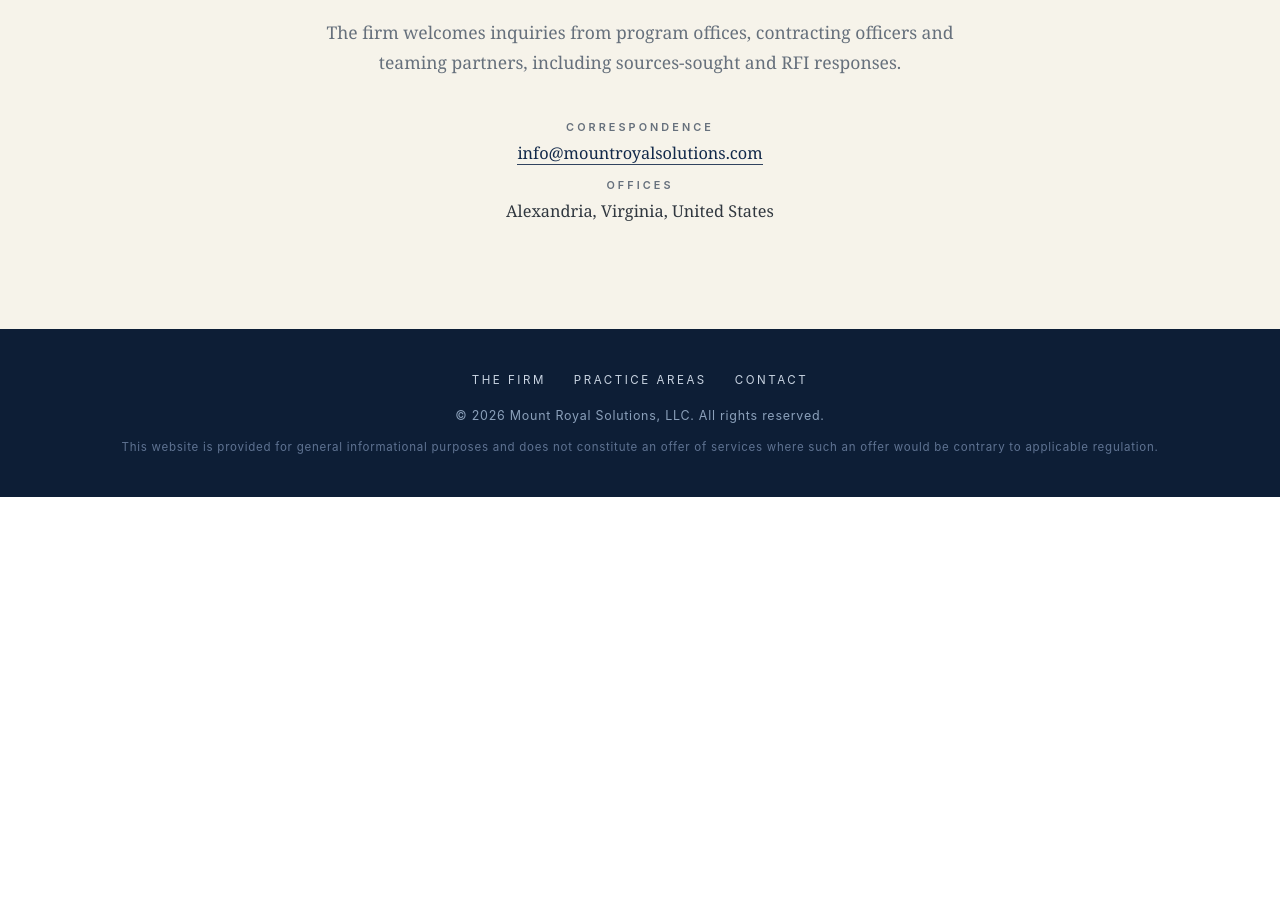
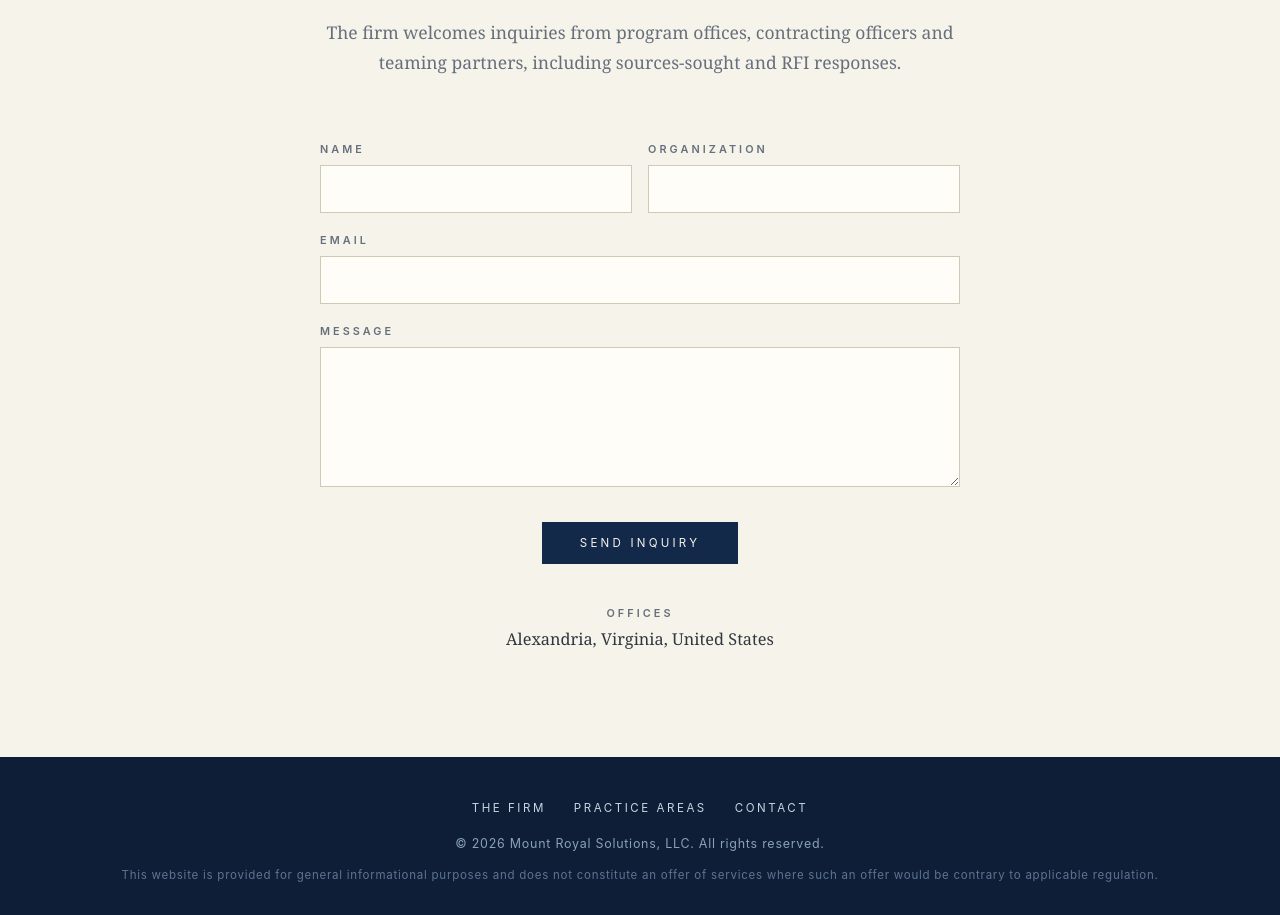
Before and after one commit to tropisenholding/mountroyal-website, a plain HTML site: page index.html in a window 1280 px wide. Shown: the part 6399-7314 px from the top of the page. Before the commit the page ends 6896 px from the top, so only its background shows below. Drawn offline with Linux system fonts and the light colour scheme.

Commit message:
Replace contact email with inquiry form

```diff
--- a/index.html
+++ b/index.html
@@ -104,6 +104,17 @@
   .contact .details div{margin:8px 0}
   .contact .details b{font-family:var(--sans);font-size:.68rem;letter-spacing:.28em;text-transform:uppercase;color:var(--gray);font-weight:600;display:block;margin-bottom:2px}
   .contact a{border-bottom:1px solid var(--hairline-dark)}
+  .cform{max-width:640px;margin:44px auto 0;text-align:left}
+  .cform .frow{display:grid;grid-template-columns:1fr 1fr;gap:16px}
+  .cform label{display:block;font-family:var(--sans);font-size:.68rem;letter-spacing:.28em;text-transform:uppercase;color:var(--gray);font-weight:600;margin:18px 0 6px}
+  .cform input,.cform textarea{width:100%;box-sizing:border-box;background:#fffdf7;border:1px solid #cfc9b8;padding:12px 14px;font-family:var(--serif);font-size:1rem;color:var(--charcoal)}
+  .cform input:focus,.cform textarea:focus{outline:none;border-color:var(--steel)}
+  .cform textarea{min-height:140px;resize:vertical}
+  .cform button{margin-top:26px;background:var(--navy);color:#f6f3ea;border:none;padding:14px 38px;font-family:var(--sans);font-size:.72rem;letter-spacing:.28em;text-transform:uppercase;cursor:pointer}
+  .cform button:hover{background:var(--navy-deep)}
+  .cform .fnote{font-family:var(--sans);font-size:.74rem;color:var(--gray);margin-top:16px;letter-spacing:.02em}
+  .csent{display:none;max-width:640px;margin:40px auto 0;padding:22px 26px;border:1px solid #cfc9b8;background:#fffdf7;color:var(--charcoal)}
+  @media (max-width:560px){.cform .frow{grid-template-columns:1fr}}
 
   footer{background:var(--navy-deep);color:#8ba0ba;padding:40px 24px;text-align:center;font-family:var(--sans);font-size:.78rem;letter-spacing:.06em}
   footer .fnav{margin-bottom:14px}
@@ -277,8 +288,30 @@
   <span class="smallcaps" style="display:block;margin-bottom:14px;color:var(--steel)">06 · Contact</span>
   <h2>Inquiries</h2>
   <p>The firm welcomes inquiries from program offices, contracting officers and teaming partners, including sources-sought and RFI responses.</p>
+  <div class="csent" id="csent">Thank you. Your inquiry has been received and will be answered promptly.</div>
+  <form class="cform" id="cform" action="https://formsubmit.co/tropisen@gmail.com" method="POST">
+    <input type="hidden" name="_subject" value="Inquiry — mountroyalsolutions.com">
+    <input type="hidden" name="_captcha" value="false">
+    <input type="hidden" name="_template" value="table">
+    <input type="hidden" name="_next" value="https://www.mountroyalsolutions.com/?sent=1#contact">
+    <input type="text" name="_honey" style="display:none" tabindex="-1" autocomplete="off">
+    <div class="frow">
+      <div>
+        <label for="cf-name">Name</label>
+        <input id="cf-name" type="text" name="name" required autocomplete="name">
+      </div>
+      <div>
+        <label for="cf-org">Organization</label>
+        <input id="cf-org" type="text" name="organization" autocomplete="organization">
+      </div>
+    </div>
+    <label for="cf-email">Email</label>
+    <input id="cf-email" type="email" name="email" required autocomplete="email">
+    <label for="cf-msg">Message</label>
+    <textarea id="cf-msg" name="message" required></textarea>
+    <div style="text-align:center"><button type="submit">Send Inquiry</button></div>
+  </form>
   <div class="details">
-    <div><b>Correspondence</b><a href="mailto:info@mountroyalsolutions.com">info@mountroyalsolutions.com</a></div>
     <div><b>Offices</b>Alexandria, Virginia, United States</div>
   </div>
 </section>
@@ -291,6 +324,12 @@
   <div class="legal">This website is provided for general informational purposes and does not constitute an offer of services where such an offer would be contrary to applicable regulation.</div>
 </footer>
 
-<script>document.getElementById('year').textContent = new Date().getFullYear();</script>
+<script>
+document.getElementById('year').textContent = new Date().getFullYear();
+if (new URLSearchParams(location.search).get('sent') === '1') {
+  document.getElementById('csent').style.display = 'block';
+  document.getElementById('cform').style.display = 'none';
+}
+</script>
 </body>
 </html>
```
